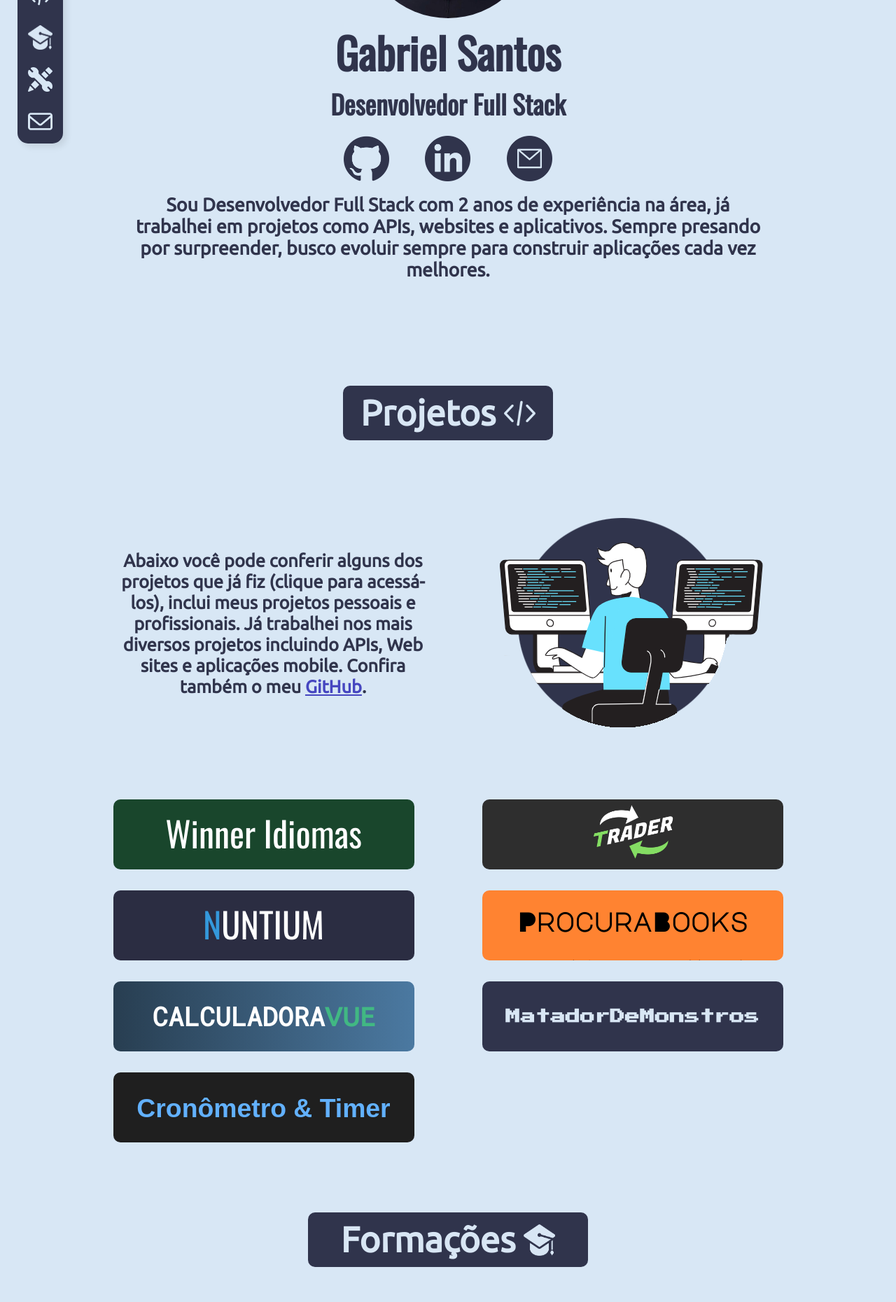
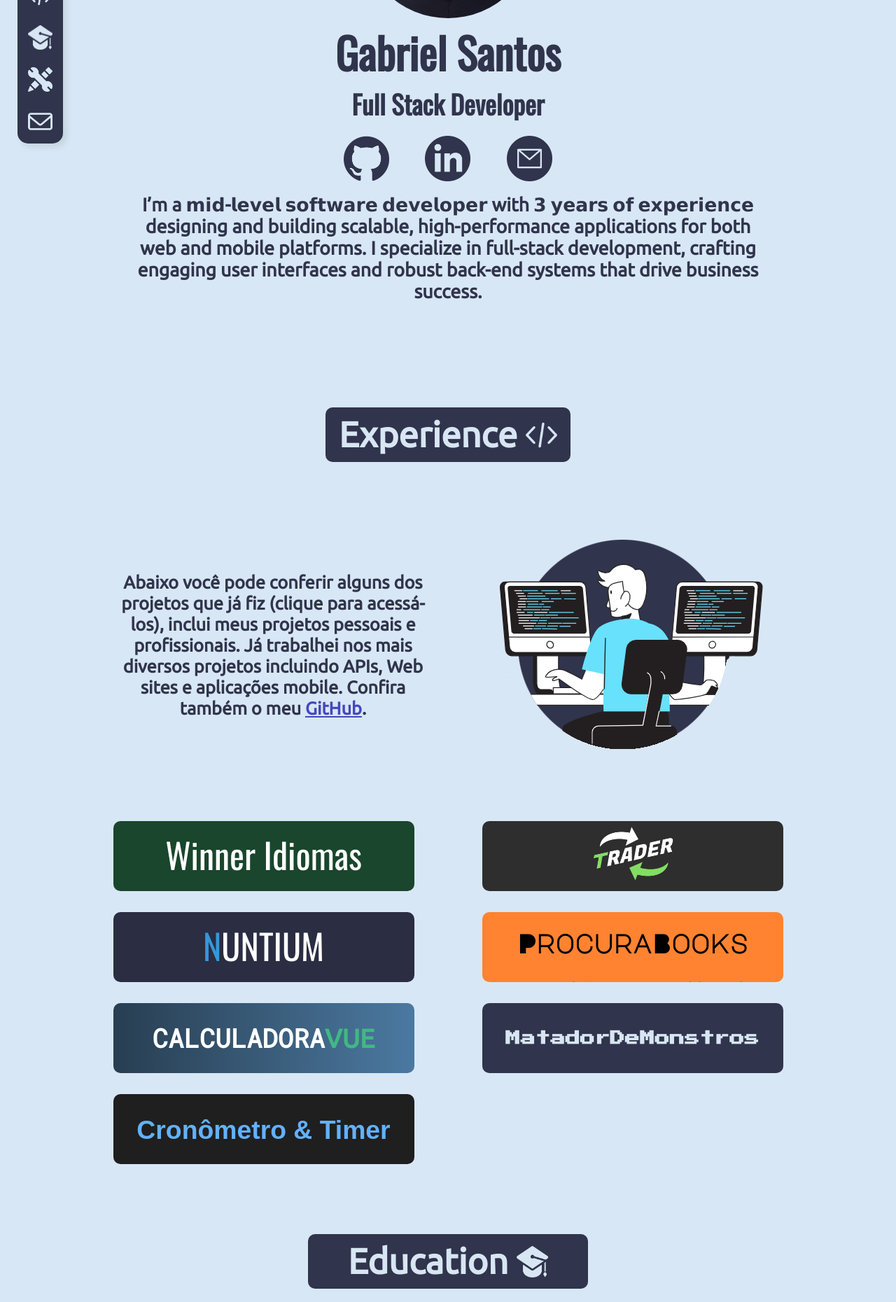
Before and after one commit to Gabriel774/portfolio-gabriel, a Next.js app: page / in a window 1280 px wide. Shown: the part 360-2220 px from the top of the page at 70% size. Built offline with nearby package versions, Linux system fonts and the light colour scheme; a web font is replaced by a local one.

Commit message:
start english translation

```diff
--- a/components/Contact.jsx
+++ b/components/Contact.jsx
@@ -14,7 +14,7 @@
         whileInView={{ opacity: 1 }}
         viewport={{ once: true, amount: 0.3 }}
       >
-        Contato <span className={styles.nbsp}>&nbsp;</span>
+        Contact <span className={styles.nbsp}>&nbsp;</span>
         <Image height={45} width={45} src={contactIcon} alt="Ícone Contato" />
       </motion.h1>
       <div className={styles.desc}>
--- a/components/Education.jsx
+++ b/components/Education.jsx
@@ -44,7 +44,7 @@
         whileInView={{ opacity: 1 }}
         viewport={{ once: true, amount: 0.3 }}
       >
-        Formações <span className={styles.nbsp}>&nbsp;</span>
+        Education <span className={styles.nbsp}>&nbsp;</span>
         <Image width={45} height={45} src={educationIcon} alt="Ícone Capelo" />
       </motion.h1>
       <div className={styles.desc}>
--- a/components/LandingPage.jsx
+++ b/components/LandingPage.jsx
@@ -30,7 +30,7 @@
         />
         <div style={{ minHeight: "150px" }}>
           <h1 className={styles.title}>Gabriel Santos</h1>
-          <h3 className={styles.subtitle}>Desenvolvedor Full Stack</h3>
+          <h3 className={styles.subtitle}>Full Stack Developer</h3>
         </div>
         <div className={styles.iconsContainer}>
           {icons.map((icon, i) => (
@@ -39,10 +39,10 @@
         </div>
         <div></div>
         <h4 className={styles.desc}>
-          Sou Desenvolvedor Full Stack com 2 anos de experiência na área, já
-          trabalhei em projetos como APIs, websites e aplicativos. Sempre
-          presando por surpreender, busco evoluir sempre para construir
-          aplicações cada vez melhores.
+          I’m a 𝗺𝗶𝗱-𝗹𝗲𝘃𝗲𝗹 𝘀𝗼𝗳𝘁𝘄𝗮𝗿𝗲 𝗱𝗲𝘃𝗲𝗹𝗼𝗽𝗲𝗿 with 𝟯 𝘆𝗲𝗮𝗿𝘀 𝗼𝗳 𝗲𝘅𝗽𝗲𝗿𝗶𝗲𝗻𝗰𝗲 designing and building scalable,
+          high-performance applications for both web and mobile platforms.
+          I specialize in full-stack development, crafting engaging user
+          interfaces and robust back-end systems that drive business success.
         </h4>
       </div>
       <div
--- a/components/NavMobile.jsx
+++ b/components/NavMobile.jsx
@@ -77,8 +77,8 @@
               document.querySelector("html").style.overflowY = "scroll";
             }}
           >
-            <Image src={returnArrow} alt={"Voltar"} width={35} height={35} />
-            <h3 className={styles.menuLinkTitle}>Voltar</h3>
+            <Image src={returnArrow} alt={"Go back"} width={35} height={35} />
+            <h3 className={styles.menuLinkTitle}>Go back</h3>
           </motion.div>
         </motion.div>
       </motion.div>
--- a/components/Projects.jsx
+++ b/components/Projects.jsx
@@ -37,8 +37,8 @@
         whileInView={{ opacity: 1 }}
         viewport={{ once: true, amount: 0.3 }}
       >
-        Projetos <span className={styles.nbsp}>&nbsp;</span>{" "}
-        <Image height={45} width={45} alt="Ícone Projetos" src={codeIcon} />
+        Experience <span className={styles.nbsp}>&nbsp;</span>{" "}
+        <Image height={45} width={45} alt="Experience Icon" src={codeIcon} />
       </motion.h1>
       <div className={styles.projectsDescContainer}>
         <motion.h2
--- a/components/Skills.jsx
+++ b/components/Skills.jsx
@@ -38,7 +38,7 @@
         whileInView={{ opacity: 1 }}
         viewport={{ once: true, amount: 0.3 }}
       >
-        Tecnologias <span className={styles.nbsp}>&nbsp;</span>{" "}
+        Technologies <span className={styles.nbsp}>&nbsp;</span>{" "}
         <Image
           height={45}
           width={45}
--- a/components/data.jsx
+++ b/components/data.jsx
@@ -199,7 +199,7 @@
     institution: "Universidade Anhembi Morumbi (UAM)",
     date: "Fevereiro 2022 - Junho 2025",
     icon: uamIcon,
-    alt: "Ícone Universidade Anhembi Morumbi (UAM)",
+    alt: "Icon Universidade Anhembi Morumbi (UAM)",
     color: "#007C6B",
     link: "https://portal.anhembi.br/graduacao/analise-e-desenvolvimento-de-sistemas/",
   },
@@ -208,7 +208,7 @@
     institution: "ETEC Professor Aprígio Gonzaga",
     date: "Fevereiro 2020 - Junho 2021",
     icon: etecIcon,
-    alt: "Ícone Etec",
+    alt: "Icon Etec",
     color: "#19347C",
     link: "https://www.cps.sp.gov.br/cursos-etec/desenvolvimento-de-sistemas/",
   },
@@ -217,7 +217,7 @@
     institution: "Udemy / Cod3r",
     date: "Julho 2021 - Setembro 2021",
     icon: udemyIcon,
-    alt: "Ícone Udemy",
+    alt: "Icon Udemy",
     color: "#a435f0",
     link: "https://www.udemy.com/certificate/UC-d7737b23-51ef-43ae-a2e7-71338090ecfd/",
   },
@@ -226,35 +226,35 @@
     institution: "Udemy / Cod3r",
     date: "Fevereiro 2021 - Junho 2021",
     icon: udemyIcon,
-    alt: "Ícone Udemy",
+    alt: "Icon Udemy",
     color: "#a435f0",
     link: "https://www.udemy.com/certificate/UC-4357b2c5-673d-4b48-b73c-a375e0440674/",
   },
 ];
 
 export const links = [
-  { name: "Início", alt: "Ir para o início", src: homeIcon, link: "lp-scroll" },
+  { name: "Home", alt: "Go to home", src: homeIcon, link: "lp-scroll" },
   {
-    name: "Projetos",
-    alt: "Ir para os projetos",
+    name: "Experience",
+    alt: "Go to my experiences",
     src: codeIcon,
     link: "projects-scroll",
   },
   {
-    name: "Formações",
-    alt: "Ir para Formações",
+    name: "Education",
+    alt: "Go to education",
     src: educationIcon,
     link: "education-scroll",
   },
   {
-    name: "Tecnologias",
-    alt: "Ir para tecnologias",
+    name: "Technologies",
+    alt: "Go to Technologies",
     src: skillsIcon,
     link: "skills-scroll",
   },
   {
-    name: "Contato",
-    alt: "Ir para contatos",
+    name: "Contact",
+    alt: "Go to Contact",
     src: contactIcon,
     link: "contact-scroll",
   },
@@ -282,84 +282,84 @@
   {
     name: "ReactJS",
     src: reactIcon,
-    alt: "Ícone React",
+    alt: "Icon React",
     color: "#222222",
     textColor: "#5fd9f9",
   },
   {
     name: "Laravel",
     src: laravelIcon,
-    alt: "Ícone Laravel",
+    alt: "Icon Laravel",
     color: "#ef3c2d",
     textColor: "white",
   },
   {
     name: "VueJS",
     src: vueIcon,
-    alt: "Ícone VueJS",
+    alt: "Icon VueJS",
     color: "#30324d",
     textColor: "#4cb987",
   },
   {
     name: "NodeJS",
     src: nodeIcon,
-    alt: "Ícone NodeJS",
+    alt: "Icon NodeJS",
     color: "#393939",
     textColor: "#539e43",
   },
   {
     name: "TypeScript",
     src: tsIcon,
-    alt: "Ícone TypeScript",
+    alt: "Icon TypeScript",
     color: "#0079cd",
     textColor: "white",
   },
   {
     name: "PHP",
     src: phpIcon,
-    alt: "Ícone PHP",
+    alt: "Icon PHP",
     color: "#4d5b92",
     textColor: "white",
   },
   {
     name: "JavaScript",
     src: jsIcon,
-    alt: "Ícone JavaScript",
+    alt: "Icon JavaScript",
     color: "#f0dc4e",
     textColor: "#30362e",
   },
   {
     name: "MySQL",
     src: sqlIcon,
-    alt: "Ícone MySQL",
+    alt: "Icon MySQL",
     color: "#4478a2",
     textColor: "white",
   },
   {
     name: "CSS3",
     src: cssIcon,
-    alt: "Ícone CSS",
+    alt: "Icon CSS",
     color: "#32aadc",
     textColor: "white",
   },
   {
     name: "HTML5",
     src: htmlIcon,
-    alt: "Ícone HTML",
+    alt: "Icon HTML",
     color: "#f06428",
     textColor: "white",
   },
   {
     name: "Illustrator",
     src: illustratorIcon,
-    alt: "Ícone Illustrator",
+    alt: "Icon Illustrator",
     color: "#1b0a02",
     textColor: "#ff7919",
   },
   {
     name: "Photoshop",
     src: psIcon,
-    alt: "Ícone Photoshop",
+    alt: "Icon Photoshop",
     color: "#292848",
     textColor: "#23d4fe",
   },
@@ -372,7 +372,7 @@
     color: "",
   },
   {
-    name: "Curriculum Vitae",
+    name: "Resume",
     link: "https://drive.google.com/file/d/1MTn3azxuNUpQ7issfGpKa95ommQPgyUz/view?usp=sharing",
     color: contactStyles.btnpurple,
   },
--- a/pages/index.jsx
+++ b/pages/index.jsx
@@ -12,7 +12,7 @@
   return (
     <div>
       <Head>
-        <title>Gabriel Santos - Portfólio</title>
+        <title>Gabriel Santos - Portfolio</title>
         <meta name="description" content="Meu Portfólio de desenvolvedor" />
         <meta name="theme-color" content="#30344c" />
         <link
--- a/styles/Projects.module.css
+++ b/styles/Projects.module.css
@@ -27,7 +27,7 @@
   justify-content: center;
   margin-bottom: 10px;
   border-radius: 10px;
-  width: 300px;
+  width: 350px;
   background-color: #30344c;
 }
 
```
